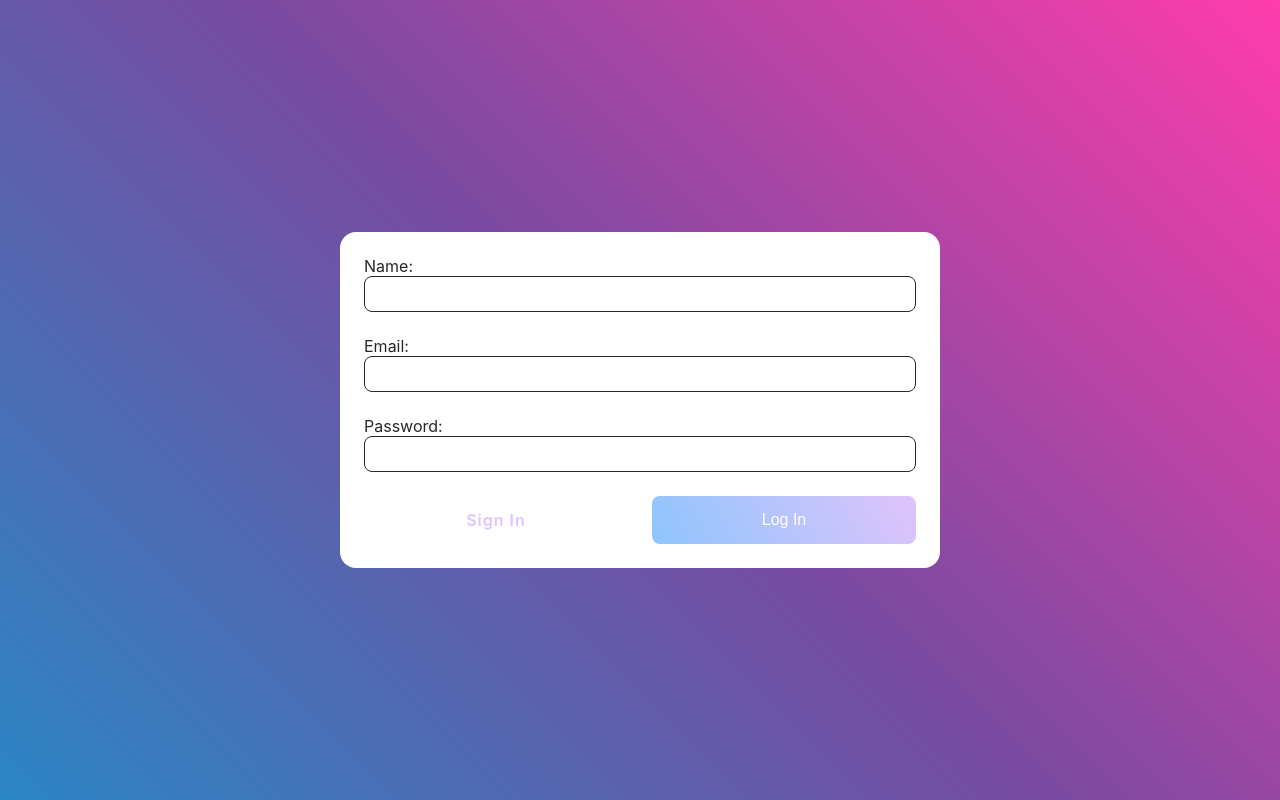
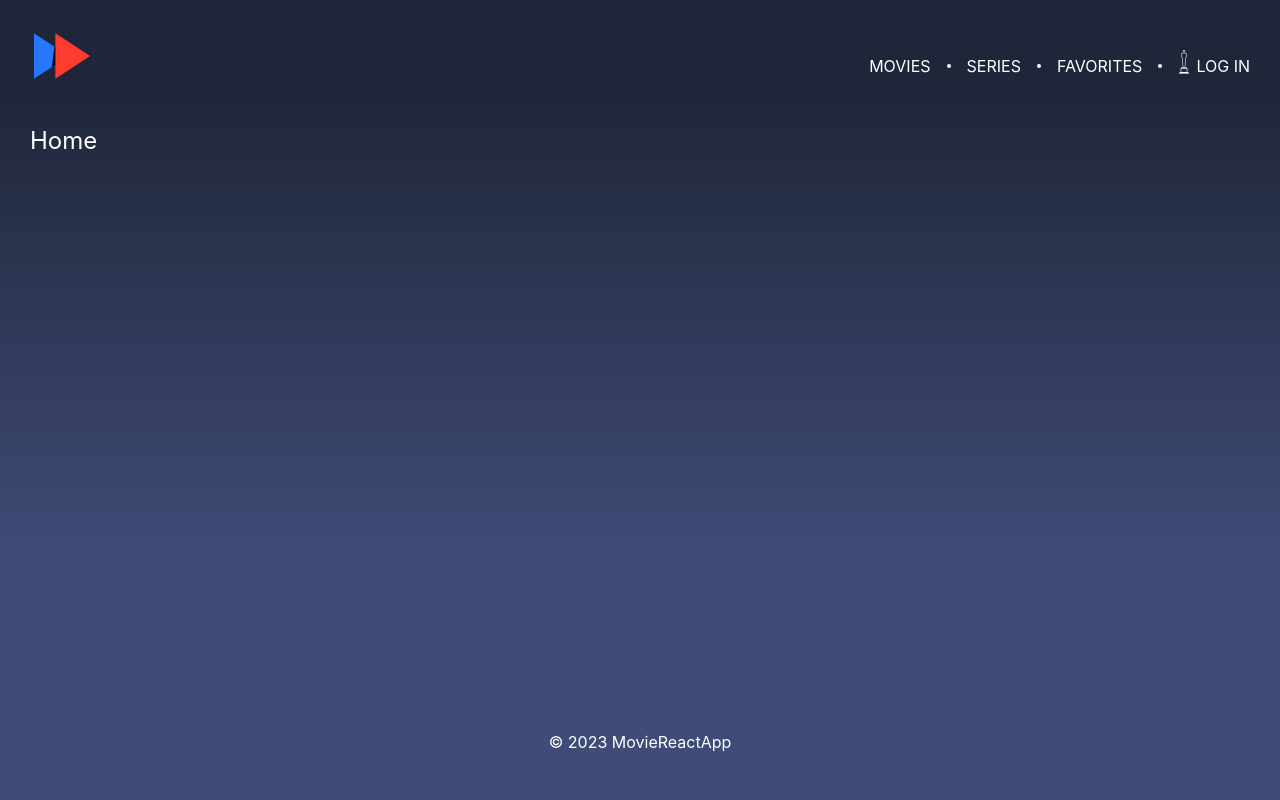
Before and after one commit to KyryloRusakov/movie_app, a React (Create React App) app: page / in a window 1280 px wide. Before the commit this address led to /login. Built offline with nearby package versions, Linux system fonts and the light colour scheme.

Commit message:
make some changes to markup

```diff
--- a/src/pages/HomePage.jsx
+++ b/src/pages/HomePage.jsx
@@ -2,7 +2,7 @@ import { useState } from 'react';
 import { Navigate } from 'react-router-dom';
 
 const HomePage = () => {
-  const [isAuth, setIsAuth] = useState(false);
+  const [isAuth, setIsAuth] = useState(true);
 
   return isAuth ? (
     <div className="container" style={{ color: 'white', fontSize: '24px' }}>Home</div>
--- a/src/styles/components/base/_global.scss
+++ b/src/styles/components/base/_global.scss
@@ -21,13 +21,8 @@ html, body{
   min-height: 100%;
   display: flex;
   flex-direction: column;
-    background-color: #ff3cac;
-  background-image: linear-gradient(
-    225deg,
-    #ff3cac 0%,
-    #784ba0 50%,
-    #2b86c5 100%
-  );
+  background-color: rgba(32,38,57,1);
+  background-image: linear-gradient( 180deg,  rgba(32,38,57,1) 11.4%, rgba(63,76,119,1) 70.2% );
 }
 
 .main{
--- a/src/styles/components/common/_form.scss
+++ b/src/styles/components/common/_form.scss
@@ -11,7 +11,7 @@
   transform: translateX(-50%) translateY(-50%);
   padding: 24px;
 
-  .profile &{
+  .profile & {
     position: relative;
     transform: none;
     top: 0;
@@ -26,7 +26,7 @@
   border-radius: 8px;
   padding-left: 16px;
 
-  .form-radiobtn-wrapper &{
+  .form-radiobtn-wrapper & {
     height: auto;
     margin-bottom: 0;
   }
@@ -42,47 +42,46 @@
 
 .form-btn {
   width: 50%;
-  background-color: #8ec5fc;
-  background-image: linear-gradient(62deg, #8ec5fc 0%, #e0c3fc 100%);
+  background-image: linear-gradient(62deg, #2577ff 0%, #ff3b30 100%);
   border: none;
   color: white;
   border-radius: 8px;
   height: 48px;
 
-  .logout &{
+  .logout & {
     width: 300px;
   }
 }
 
-.form-link{
+.form-link {
   width: 50%;
-  color: #e0c3fc;
+  color: #a445f5;
   font-weight: 600;
   letter-spacing: 1px;
   text-align: center;
 }
 
-.form-radiobtn-wrapper{
+.form-radiobtn-wrapper {
   display: flex;
   gap: 8px;
   margin-bottom: 30px;
 }
 
-.form-radiobtn{
+.form-radiobtn {
   display: flex;
   align-items: center;
   gap: 4px;
 }
 
-.form-control-wrapper{
+.form-control-wrapper {
   margin-bottom: 24px;
 }
 
-.form-error{
+.form-error {
   display: inline-block;
   color: rgb(255, 51, 51);
 
-  .form-radiobtn-wrapper &{
-      white-space: nowrap;
+  .form-radiobtn-wrapper & {
+    white-space: nowrap;
   }
 }
--- a/src/styles/components/common/_movies.scss
+++ b/src/styles/components/common/_movies.scss
@@ -33,7 +33,6 @@
   flex-direction: column;
   gap: 16px;
   width: 300px;
-  background-color: white;
   box-shadow: none;
 }
 
@@ -44,6 +43,7 @@
   font-size: 20px;
   padding: 8px 16px 8px;
   margin-top: auto;
+  color: #fff;
 }
 
 .movies-search-wrapper {
--- a/src/styles/components/layout/_header.scss
+++ b/src/styles/components/layout/_header.scss
@@ -21,12 +21,16 @@
   color: #fff;
   text-transform: uppercase;
 
+  &.icon-user{
+    margin-left: 18px;
+  }
+
   &:after{
     content: "";
     position: absolute;
     top: 50%;
     transform: translateY(-50%);
-    right: -12px;
+    right: -20px;
     width: 4px;
     height: 4px;
     background-color: #fff;
```
